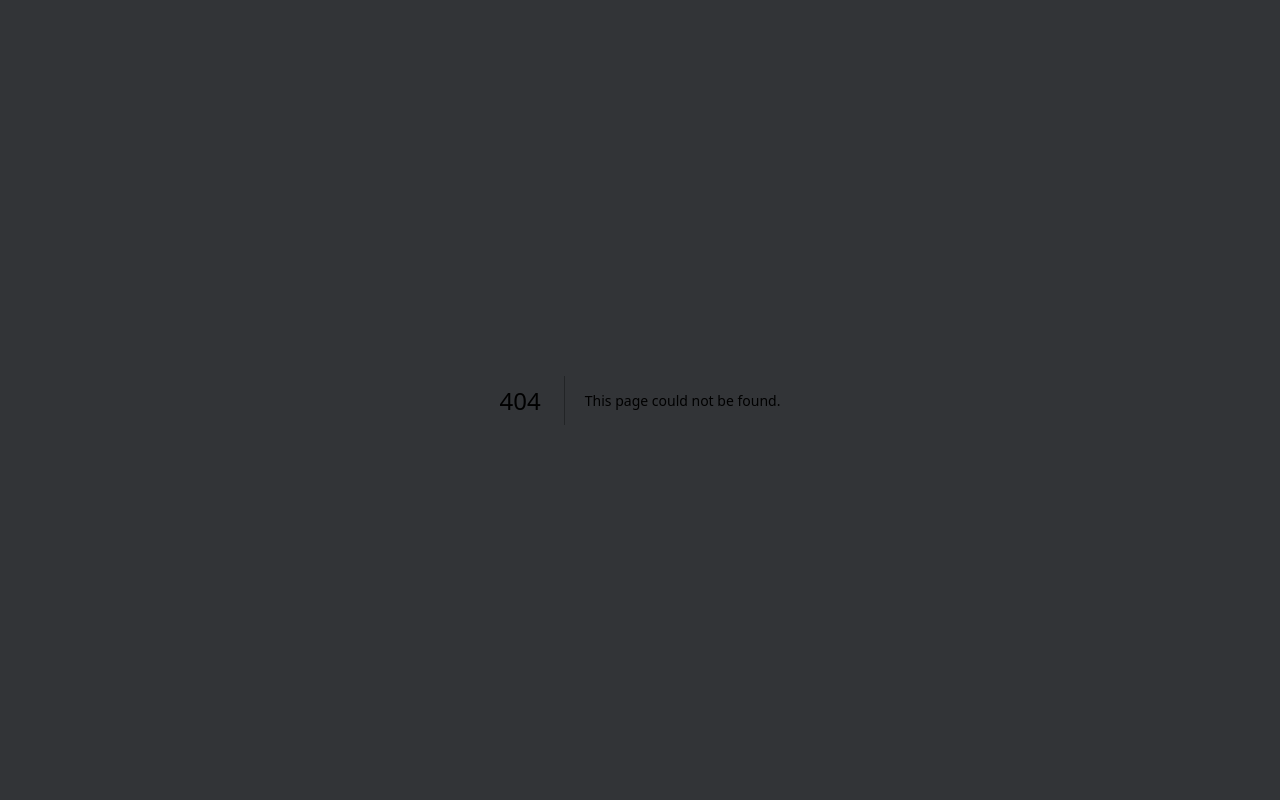
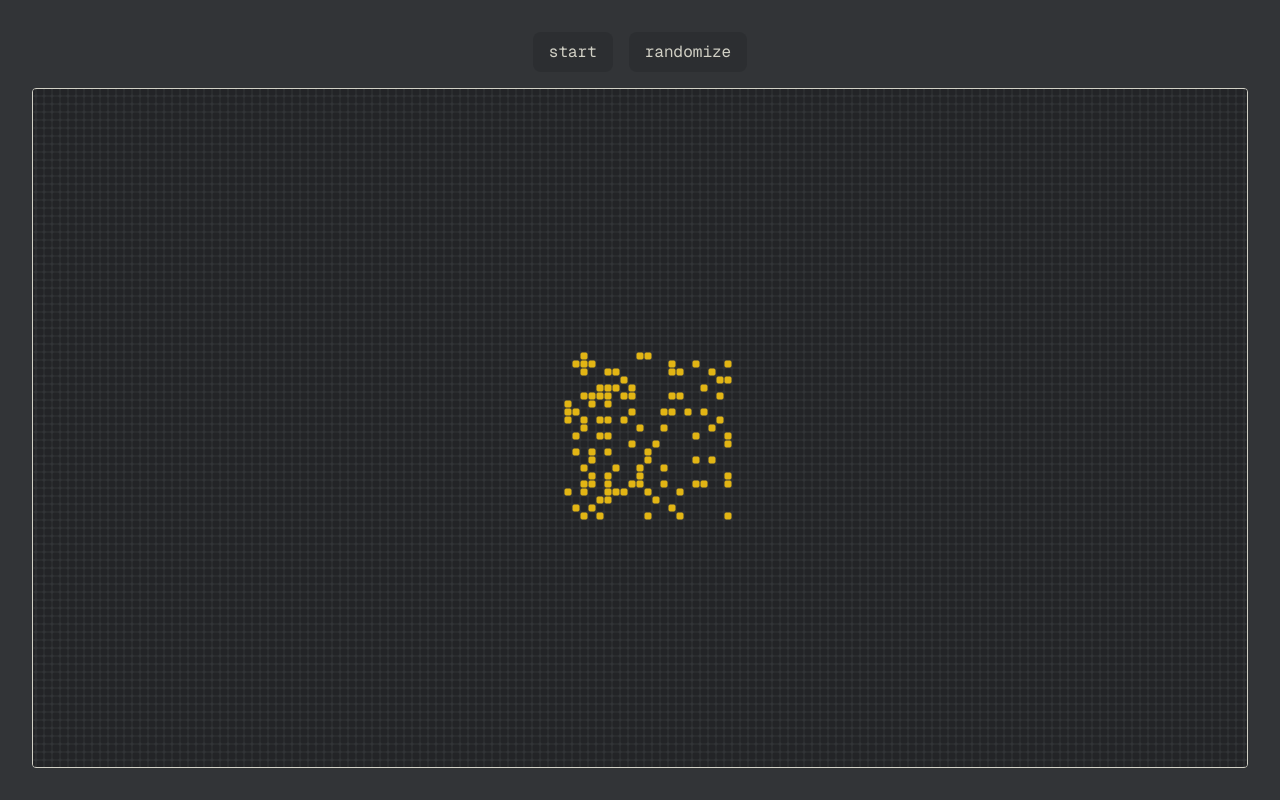
Before and after one commit to kitkovsky/cellular-automata, a Next.js app: page /brians-brain in a window 1280 px wide. Before the commit this address had no page. Built offline with nearby package versions, Linux system fonts and the light colour scheme.

Commit message:
add brian's brain automaton

```diff
--- /dev/null
+++ b/src/app/brians-brain/page.tsx
@@ -0,0 +1,41 @@
+'use client'
+
+import { useRef, useState } from 'react'
+import { Button } from '@/components/Button'
+import { AutomatonCanvas } from '@/components/AutomatonCanvas'
+import {
+  randomizeGrid,
+  createGrid,
+  updateGrid,
+  drawGrid,
+  type BBCell,
+} from '@/automata-logic/briansBrain'
+
+export default function GameOfLifeCanvas() {
+  const [isRunning, setIsRunning] = useState(false)
+
+  const canvasRef = useRef<HTMLCanvasElement>(null)
+  const gridRef = useRef<BBCell[][]>([])
+
+  return (
+    <div className="relative flex h-full max-h-screen flex-col items-center justify-center gap-4 py-4 md:py-6 lg:py-8">
+      <div className="flex gap-4">
+        <Button onClick={() => setIsRunning((prev) => !prev)}>
+          {isRunning ? 'stop' : 'start'}
+        </Button>
+        <Button onClick={() => randomizeGrid(gridRef, canvasRef)}>
+          randomize
+        </Button>
+      </div>
+
+      <AutomatonCanvas
+        canvasRef={canvasRef}
+        gridRef={gridRef}
+        createGrid={createGrid}
+        updateGrid={updateGrid}
+        drawGrid={drawGrid}
+        isRunning={isRunning}
+      />
+    </div>
+  )
+}
--- a/src/app/page.tsx
+++ b/src/app/page.tsx
@@ -1,14 +1,19 @@
 import { Link } from '@/components/Link'
 
 export default function HomePage() {
+  const pagesMap = [
+    { name: 'game-of-life', href: '/game-of-life' },
+    { name: 'seeds', href: '/seeds' },
+    { name: "brian's brain", href: '/brians-brain' },
+  ]
+
   return (
     <main className="flex min-h-screen flex-col items-center gap-8 p-24">
-      <Link href="/game-of-life" className="text-7xl font-semibold">
-        game of life
-      </Link>
-      <Link href="/seeds" className="text-7xl font-semibold">
-        seeds
-      </Link>
+      {pagesMap.map(({ name, href }) => (
+        <Link href={href} className="text-7xl font-semibold" key={href}>
+          {name}
+        </Link>
+      ))}
     </main>
   )
 }
--- /dev/null
+++ b/src/automata-logic/briansBrain.ts
@@ -0,0 +1,171 @@
+import { type MutableRefObject, type RefObject } from 'react'
+import {
+  canvasConfig,
+  type GenericAutomatonCell,
+} from '@/components/AutomatonCanvas'
+import { drawRoundedRects } from '@/utils/canvas.utils'
+import { tailwindColors } from '~/tailwind.config'
+
+enum BBCellState {
+  ON = 'on',
+  OFF = 'off',
+  DYING = 'dying',
+}
+
+export type BBCell = GenericAutomatonCell<BBCellState>
+
+const BB_CELLS: Record<BBCellState, BBCell> = {
+  [BBCellState.ON]: {
+    state: BBCellState.ON,
+    color: tailwindColors.orange,
+  },
+  [BBCellState.OFF]: {
+    state: BBCellState.OFF,
+    color: tailwindColors.black,
+  },
+  [BBCellState.DYING]: {
+    state: BBCellState.DYING,
+    color: tailwindColors.white,
+  },
+}
+
+const { rowsCount, colsCount, width, height, gap, paddingOffset, cellSize } =
+  canvasConfig
+const operations = [
+  [-1, -1],
+  [-1, 0],
+  [-1, 1],
+  [0, -1],
+  [0, 1],
+  [1, -1],
+  [1, 0],
+  [1, 1],
+] as const
+
+export const createGrid = (initialState: 'empty' | 'random'): BBCell[][] => {
+  const rows: BBCell[][] = []
+  const randomCellsBoundaries = {
+    rowsMin: rowsCount / 2 - 10,
+    rowsMax: rowsCount / 2 + 10,
+    colsMin: colsCount / 2 - 10,
+    colsMax: colsCount / 2 + 10,
+  }
+
+  const isInsideRandomCellsBoundaries = (
+    rowIdx: number,
+    colIdx: number,
+  ): boolean =>
+    rowIdx >= randomCellsBoundaries.rowsMin &&
+    rowIdx <= randomCellsBoundaries.rowsMax &&
+    colIdx >= randomCellsBoundaries.colsMin &&
+    colIdx <= randomCellsBoundaries.colsMax
+
+  for (let rowIdx = 0; rowIdx < rowsCount; rowIdx++) {
+    rows.push([])
+
+    for (let colIdx = 0; colIdx < colsCount; colIdx++) {
+      if (
+        initialState === 'empty' ||
+        !isInsideRandomCellsBoundaries(rowIdx, colIdx)
+      ) {
+        rows[rowIdx].push(BB_CELLS.off)
+      } else {
+        rows[rowIdx].push(Math.random() > 0.8 ? BB_CELLS.on : BB_CELLS.off)
+      }
+    }
+  }
+
+  return rows
+}
+
+export const updateGrid = (prevGrid: BBCell[][]): BBCell[][] => {
+  const nextGrid = createGrid('empty')
+
+  for (let rowIdx = 0; rowIdx < rowsCount; rowIdx++) {
+    for (let colIdx = 0; colIdx < colsCount; colIdx++) {
+      const cell = prevGrid[rowIdx][colIdx]
+
+      let onNeighborsCount = 0
+
+      operations.forEach(([x, y]) => {
+        const newRow = (rowIdx + x + rowsCount) % rowsCount
+        const newCol = (colIdx + y + colsCount) % colsCount
+
+        if (prevGrid[newRow][newCol].state === BBCellState.ON)
+          onNeighborsCount++
+      })
+
+      if (cell.state === BBCellState.OFF && onNeighborsCount === 2) {
+        nextGrid[rowIdx][colIdx] = BB_CELLS.on
+      } else if (cell.state === BBCellState.ON) {
+        nextGrid[rowIdx][colIdx] = BB_CELLS.dying
+      } else if (cell.state === BBCellState.DYING) {
+        nextGrid[rowIdx][colIdx] = BB_CELLS.off
+      } else {
+        nextGrid[rowIdx][colIdx] = BB_CELLS.off
+      }
+    }
+  }
+
+  return nextGrid
+}
+
+export const drawGrid = (
+  ctx: CanvasRenderingContext2D,
+  grid: BBCell[][],
+): void => {
+  ctx.clearRect(0, 0, width(), height())
+
+  const onCellCoords: number[][] = []
+  const offCellsCoords: number[][] = []
+  const dyingCellsCoords: number[][] = []
+
+  grid.forEach((row, rowIdx) => {
+    row.forEach((cell, cellIdx) => {
+      const x = cellIdx * (cellSize + gap) + paddingOffset
+      const y = rowIdx * (cellSize + gap) + paddingOffset
+
+      switch (cell.state) {
+        case BBCellState.ON:
+          onCellCoords.push([x, y])
+          break
+        case BBCellState.DYING:
+          dyingCellsCoords.push([x, y])
+          break
+        case BBCellState.OFF:
+          offCellsCoords.push([x, y])
+          break
+      }
+    })
+  })
+
+  drawRoundedRects({
+    ctx,
+    coords: onCellCoords,
+    color: BB_CELLS.on.color,
+    w: cellSize,
+    h: cellSize,
+  })
+  drawRoundedRects({
+    ctx,
+    coords: offCellsCoords,
+    color: BB_CELLS.off.color,
+    w: cellSize,
+    h: cellSize,
+  })
+  drawRoundedRects({
+    ctx,
+    coords: dyingCellsCoords,
+    color: BB_CELLS.dying.color,
+    w: cellSize,
+    h: cellSize,
+  })
+}
+
+export const randomizeGrid = (
+  gridRef: MutableRefObject<BBCell[][]>,
+  canvasRef: RefObject<HTMLCanvasElement>,
+): void => {
+  gridRef.current = createGrid('random')
+  drawGrid(canvasRef.current!.getContext('2d')!, gridRef.current)
+}
```
